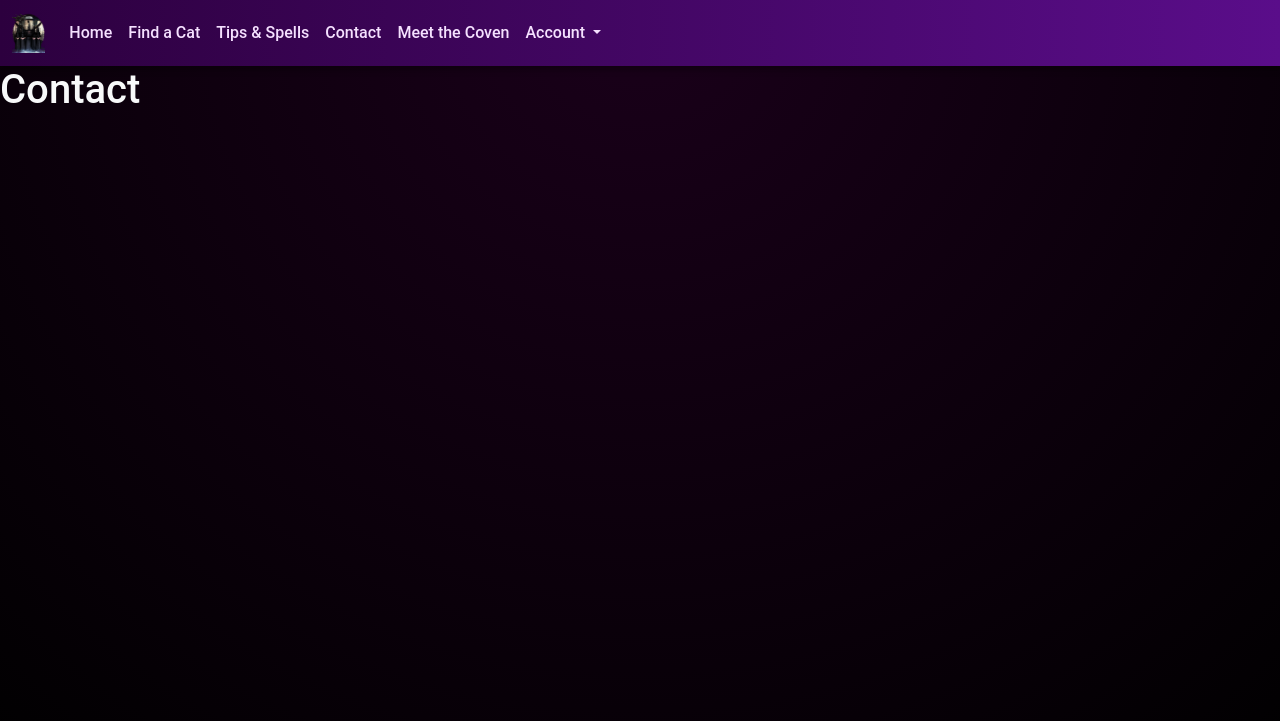
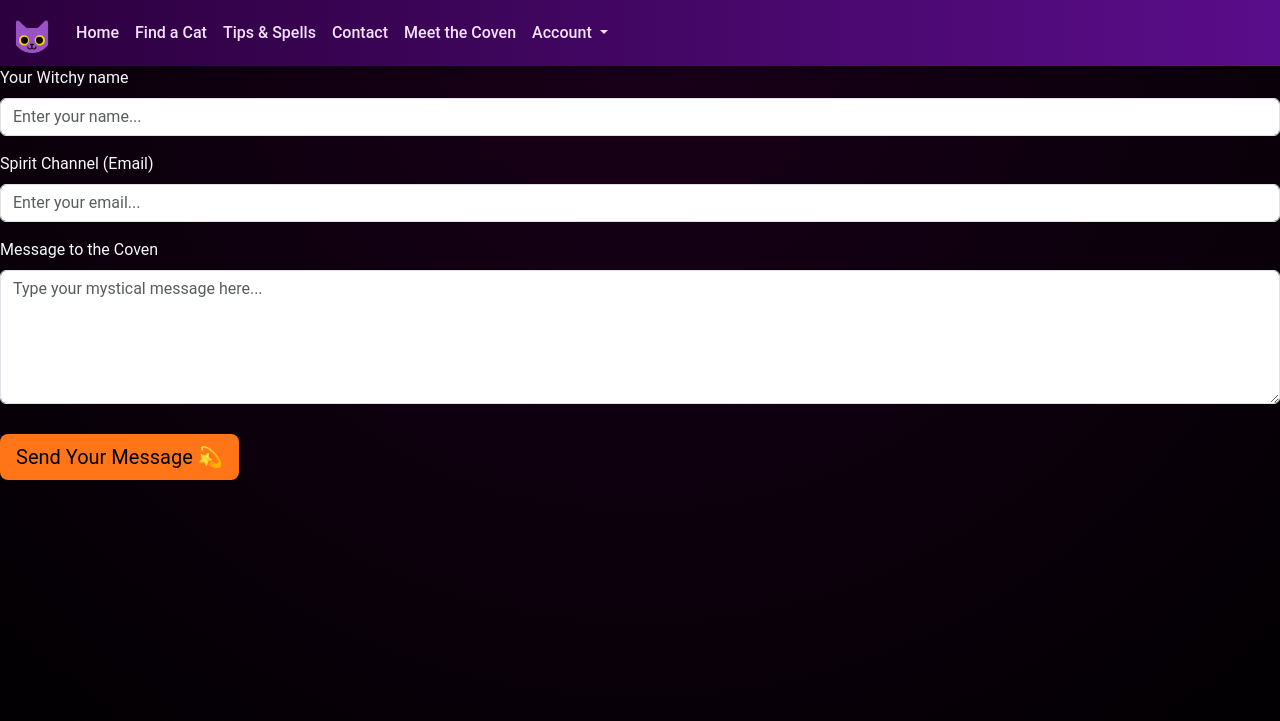
Before and after one commit to hannahro15/CI-Halloween-Hackathon-25, a Django app: page /contact/ in a window 1280 px wide. Shown: the top 721 px of the page. Run offline with Django 4.2, Linux system fonts and the light colour scheme.

Commit message:
Added contact form to contact.html and change nav bar logo

```diff
--- a/templates/contact.html
+++ b/templates/contact.html
@@ -1,7 +1,38 @@
 {% extends 'base.html' %}
+{% load static %}
 
-{% block title %}Contact Us{% endblock %}
+{% block title %}Contact the Coven — Purranormal{% endblock %}
+
+{% block extra_head %}
+<link rel="stylesheet" href="{% static 'css/contact.css' %}">
+{% endblock %}
 
 {% block content %}
-    <h1>Contact</h1>
+
+
+
+    <form method="POST" action="{% url 'contact' %}" class="contact-form mx-auto">
+            {% csrf_token %}
+            <div class="mb-3 text-start">
+            <label for="name" class="form-label">Your Witchy name</label>
+            <input type="text" id="name" name="name" class="form-control" placeholder="Enter your name..." required>
+            </div>
+
+            <div class="mb-3 text-start">
+            <label for="email" class="form-label">Spirit Channel (Email)</label>
+            <input type="email" id="email" name="email" class="form-control" placeholder="Enter your email..." required>
+            </div>
+
+            <div class="mb-3 text-start">
+            <label for="message" class="form-label">Message to the Coven</label>
+            <textarea id="message" name="message" class="form-control" rows="5" placeholder="Type your mystical message here..." required></textarea>
+            </div>
+
+            <button type="submit" class="btn btn-warning btn-lg mt-3" id="contactButton">
+            Send Your Message 💫
+            </button>
+        </form>
+    </section>
+  </div>
+</main>
 {% endblock %}
--- a/templates/navbar.html
+++ b/templates/navbar.html
@@ -2,7 +2,7 @@
 <nav class="navbar navbar-expand-lg bg-body-tertiary">
   <div class="container-fluid">
     <a class="navbar-brand" href="{% url 'index' %}">
-        <img src="{% static 'images/nav-logo.png' %}" alt="Coven Logo" height="40">
+        <img src="{% static 'images/logo.png' %}" alt="Coven Logo" height="40">
     </a>
     <button class="navbar-toggler" type="button"
             data-bs-toggle="collapse"
```
Also changed, not shown: static/images/logo.png (added), static/images/moonlit-cat.png (added).
